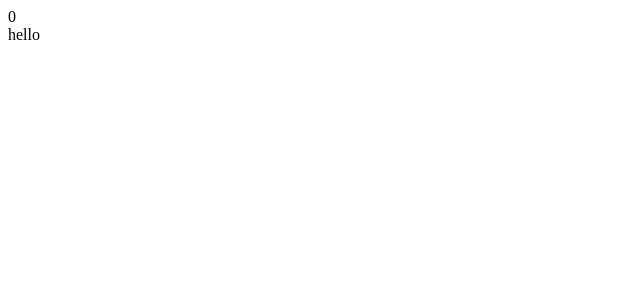
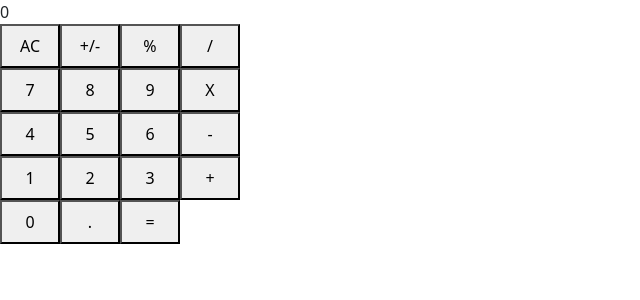
Before and after one commit to arikarim/Calculator, a React (Create React App) app: page / in a window 1280 px wide. Shown: the top 300 px of the page, without its empty margins (0-640 px from the left). Built offline with nearby package versions, Linux system fonts and the light colour scheme.

Commit message:
Implement button panel

```diff
--- a/public/index.html
+++ b/public/index.html
@@ -9,6 +9,8 @@
       name="description"
       content="Web site created using create-react-app"
     />
+    <link href="https://cdn.jsdelivr.net/npm/bootstrap@5.0.1/dist/css/bootstrap.min.css" rel="stylesheet" integrity="sha384-+0n0xVW2eSR5OomGNYDnhzAbDsOXxcvSN1TPprVMTNDbiYZCxYbOOl7+AMvyTG2x" crossorigin="anonymous">
+
     <link rel="apple-touch-icon" href="%PUBLIC_URL%/logo192.png" />
     <!--
       manifest.json provides metadata used when your web app is installed on a
--- a/src/App.css
+++ b/src/App.css
@@ -1,3 +1,7 @@
 body {
   overflow-x: hidden;
 }
+
+.button1 {
+  width: 60px;
+}
--- /dev/null
+++ b/src/components/Button.js
@@ -0,0 +1,17 @@
+/* eslint-disable */
+import React from 'react'
+import PropTypes, { string } from 'prop-types'
+
+const Button = props => {
+  return (
+    <div>
+      <button className='py-2 px-3 button1'>{props.name}</button>
+    </div>
+  )
+}
+
+Button.propTypes = {
+  name: string,
+}
+
+export default Button
--- a/src/components/ButtonPanel.js
+++ b/src/components/ButtonPanel.js
@@ -1,11 +1,40 @@
 /* eslint-disable */
 import React from 'react'
 import PropTypes from 'prop-types'
+import Button from './Button'
 
 const ButtonPanel = props => {
   return (
     <div>
-      hello
+      <div className='d-flex'>
+        <Button name={'AC'} />
+        <Button name={'+/-'} />
+        <Button name={'%'} />
+        <Button name={'/'} />
+      </div>
+      <div className='d-flex'>
+        <Button name={7} />
+        <Button name={8} />
+        <Button name={9} />
+        <Button name={'X'} />
+      </div>
+      <div className='d-flex'>
+        <Button name={4} />
+        <Button name={5} />
+        <Button name={6} />
+        <Button name={'-'} />
+      </div>
+      <div className='d-flex'>
+        <Button name={1} />
+        <Button name={2} />
+        <Button name={3} />
+        <Button name={'+'} />
+      </div>
+      <div className='d-flex'>
+        <Button name={0} />
+        <Button name={"."} />
+        <Button name={'='} />
+      </div>
     </div>
   )
 }
--- a/src/components/Display.js
+++ b/src/components/Display.js
@@ -7,7 +7,7 @@ const Display = (props) => <div>{props.result}</div>;
 Display.defaultProps = {
   result: 0,
 };
-Display.PropTypes = {
+Display.propTypes = {
   result: string,
 }
 
```
